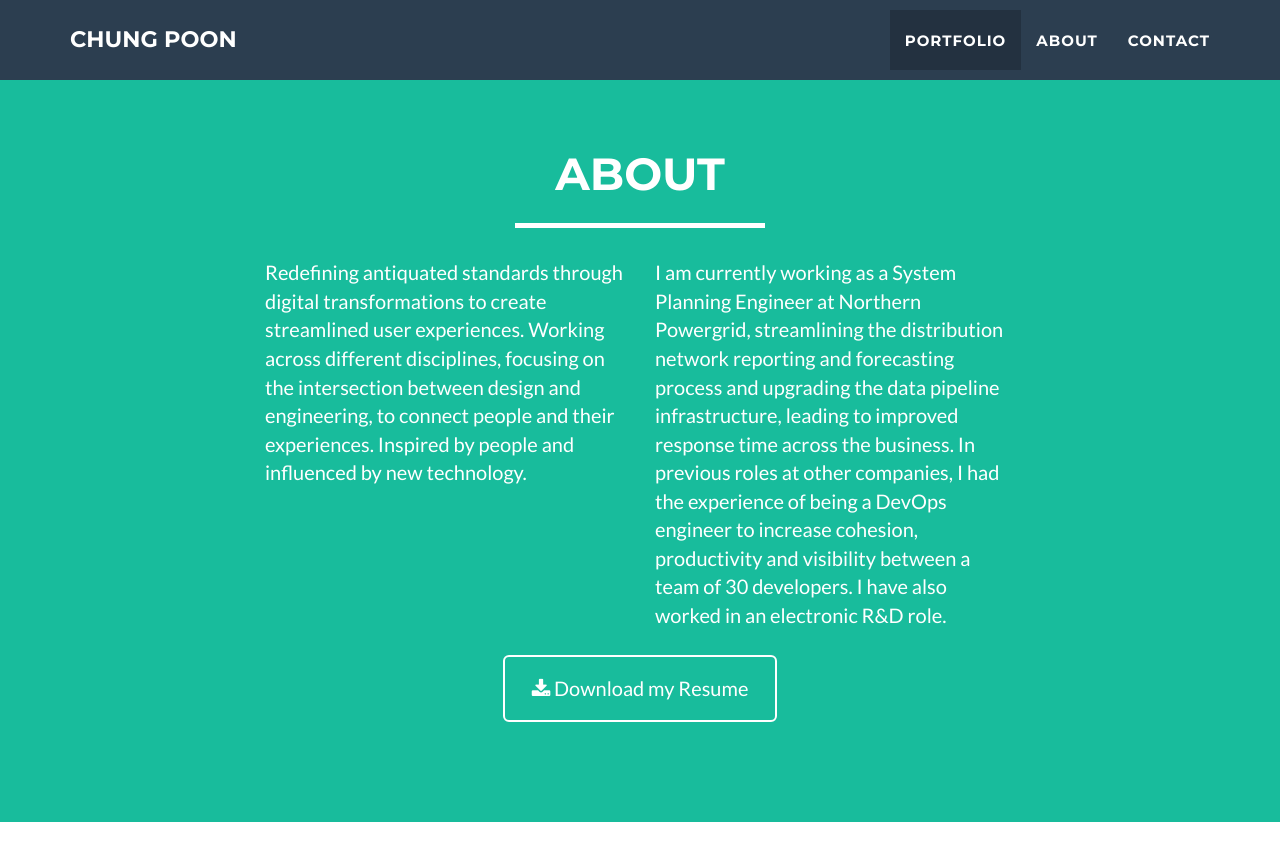
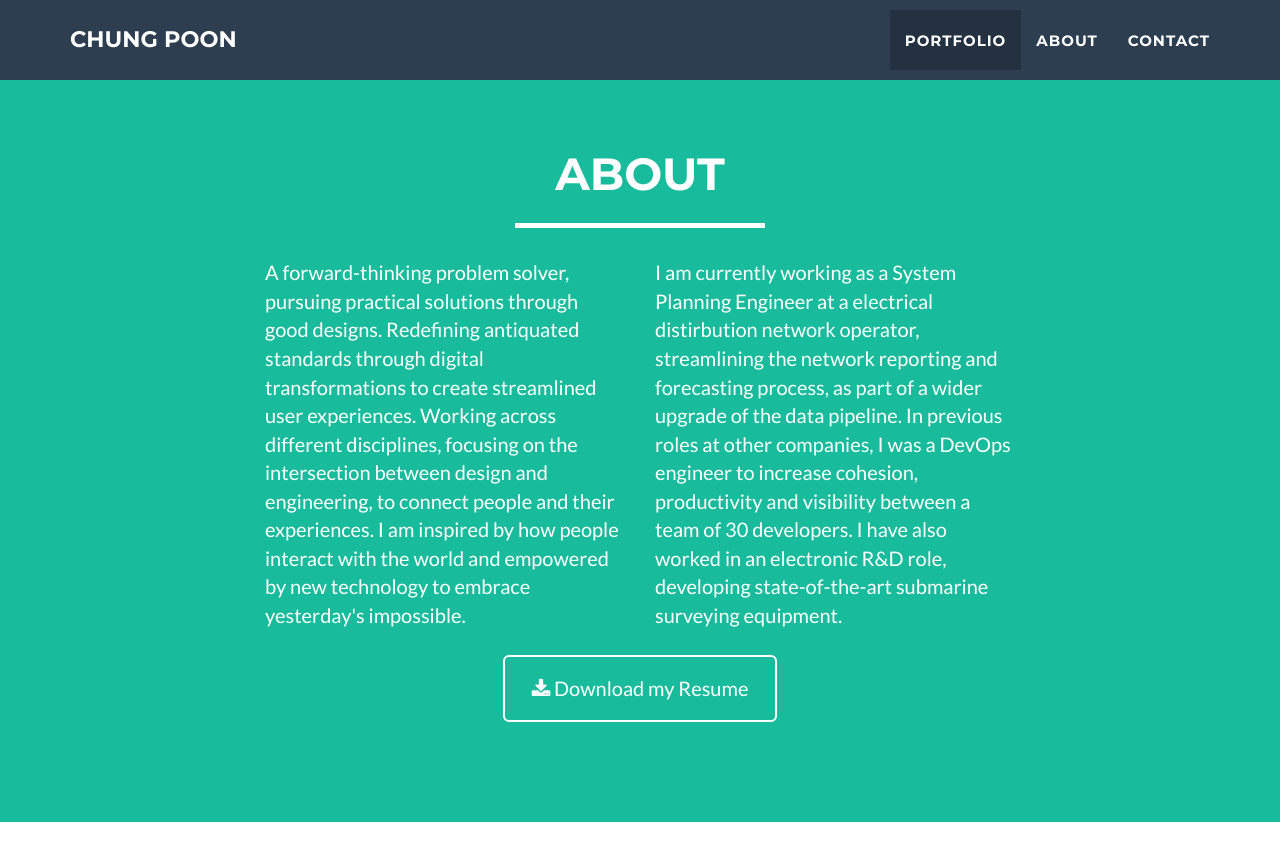
Before and after one commit to sjmoosavinia/sjmoosavinia.github.io, a Jekyll site: the page built from index.html, in a window 1280 px wide and 900 px high, scrolled down 1906 px. Shown: the top 861 px of the window. Built offline with Jekyll 4.4.1, drawn with Linux system fonts in a browser that asks for light colours.

Commit message:
Edited about

```diff
--- a/_includes/about.html
+++ b/_includes/about.html
@@ -9,10 +9,10 @@
             </div>
             <div class="row">
                 <div class="col-lg-4 col-lg-offset-2">
-                    <p>Redefining antiquated standards through digital transformations to create streamlined user experiences. Working across different disciplines, focusing on the intersection between design and engineering, to connect people and their experiences. Inspired by people and influenced by new technology.</p>
+                    <p>A forward-thinking problem solver, pursuing practical solutions through good designs. Redefining antiquated standards through digital transformations to create streamlined user experiences. Working across different disciplines, focusing on the intersection between design and engineering, to connect people and their experiences. I am inspired by how people interact with the world and empowered by new technology to embrace yesterday's impossible.</p>
                 </div>
                 <div class="col-lg-4">
-                    <p>I am currently working as a System Planning Engineer at Northern Powergrid, streamlining the distribution network reporting and forecasting process and upgrading the data pipeline infrastructure, leading to improved response time across the business. In previous roles at other companies, I had the experience of being a DevOps engineer to increase cohesion, productivity and visibility between a team of 30 developers. I have also worked in an electronic R&amp;D role.</p>
+                    <p>I am currently working as a System Planning Engineer at a electrical distirbution network operator, streamlining the network reporting and forecasting process, as part of a wider upgrade of the data pipeline. In previous roles at other companies, I was a DevOps engineer to increase cohesion, productivity and visibility between a team of 30 developers. I have also worked in an electronic R&amp;D role, developing state-of-the-art submarine surveying equipment.</p>
                 </div>
                 <div class="col-lg-8 col-lg-offset-2 text-center">
                     <a href="/CV-ChungPoon.pdf" class="btn btn-lg btn-outline">
```
